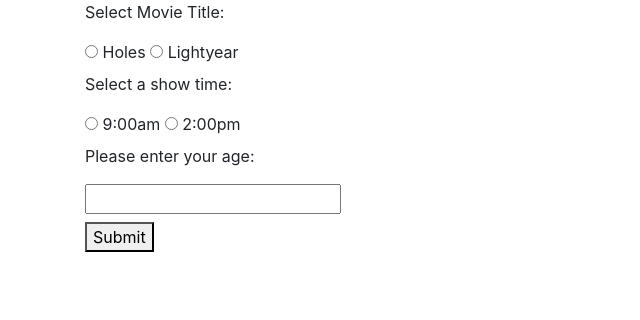
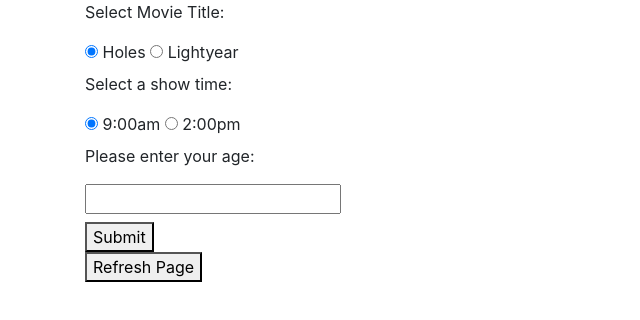
Before and after one commit to SandraT22/movie-tickets, a plain HTML site: page index.html in a window 1280 px wide. Shown: the whole page, without its empty margins (0-640 px from the left). Drawn offline with Linux system fonts and the light colour scheme.

Commit message:
Debug checked values in HTML
Co-authorized-by: Caroline Cerussi <caroceru@gmail.com>

```diff
--- a/index.html
+++ b/index.html
@@ -13,7 +13,7 @@
       <div class="radio">
         <p>Select Movie Title:</p>
         <label>
-          <input type="radio" name="title" value="Holes">
+          <input type="radio" name="title" value="Holes" checked>
           Holes
         </label>
         <label>
@@ -22,7 +22,7 @@
         </label>
         <p>Select a show time:</p>
         <label>
-          <input type="radio" name="timeOfDay" value="9:00am">
+          <input type="radio" name="timeOfDay" value="9:00am" checked>
           9:00am
         </label>
         <label>
@@ -40,6 +40,8 @@
     </form>
     <div id="moviePrice">
     </div>
+    <button onClick="window.location.reload();">Refresh Page</button>
+
   </div>
 </body>
 </html>
```
Also changed, not shown: holes.html (added).
